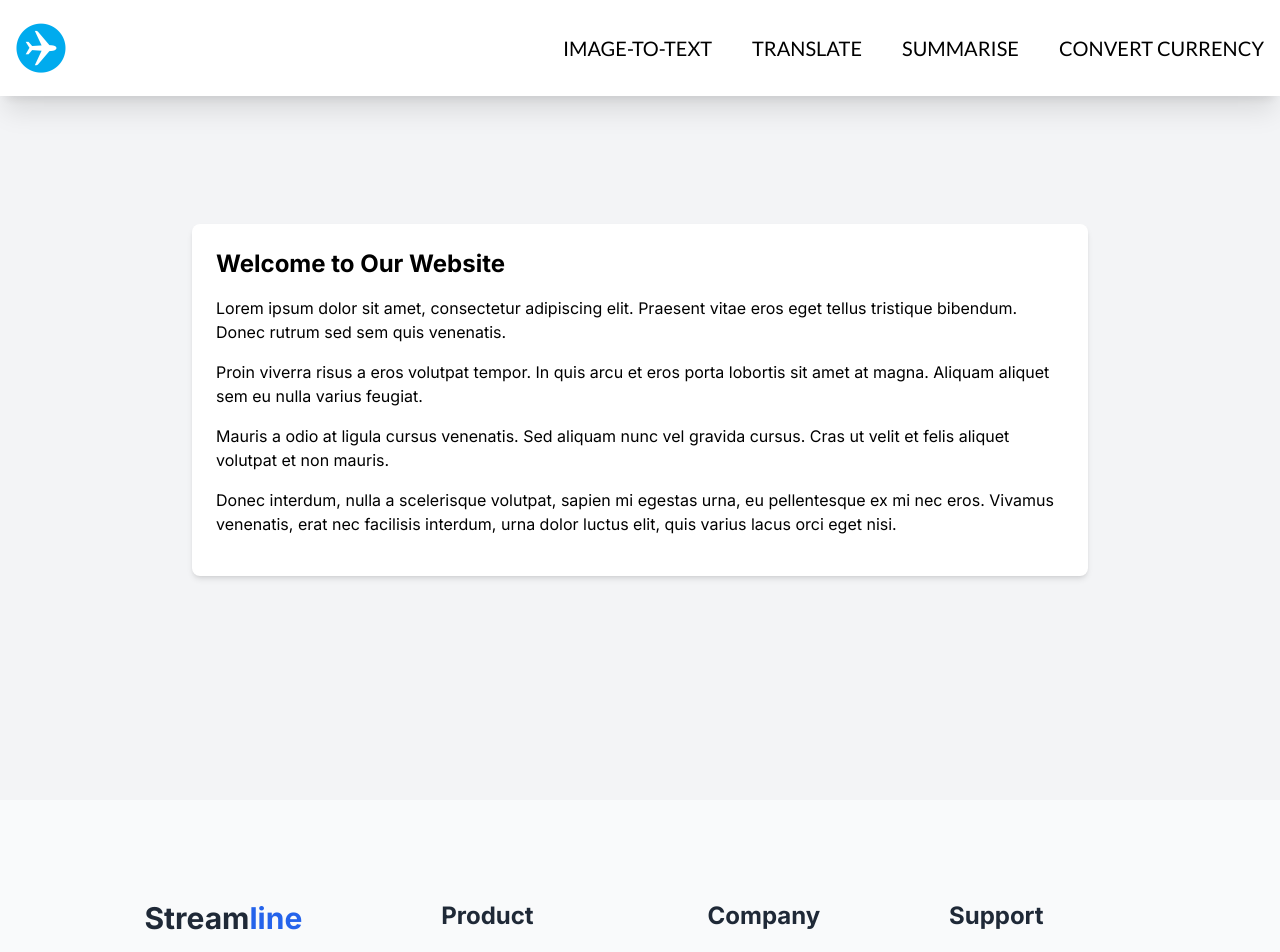
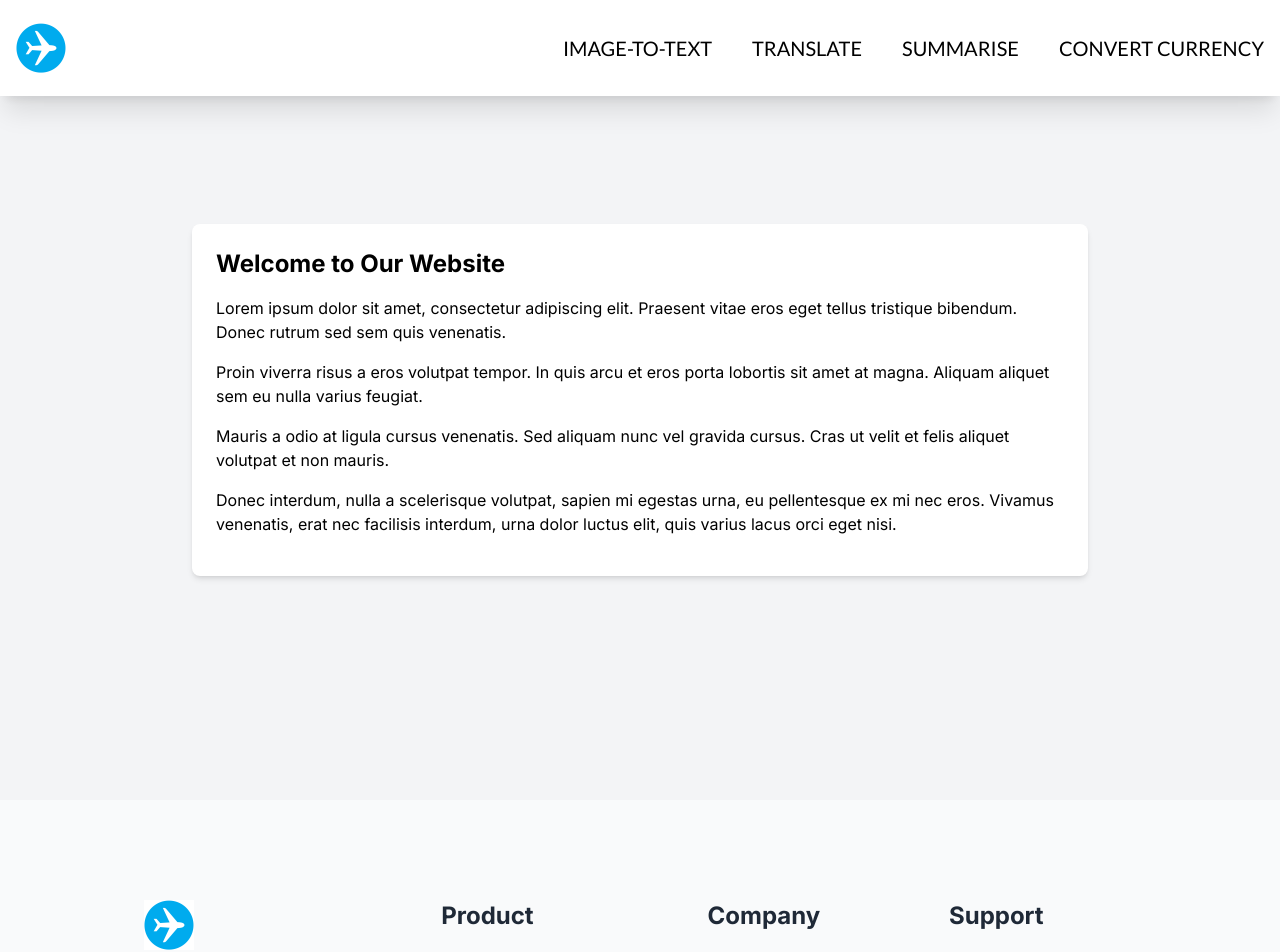
Before and after one commit to louisjoety/travel-toolkit, a Next.js app in the folder frontend/: page / in a window 1280 px wide. Shown: the top 952 px of the page. Built offline with nearby package versions, Linux system fonts and the light colour scheme.

Commit message:
loaded the logo

```diff
--- a/frontend/app/components/Footer.tsx
+++ b/frontend/app/components/Footer.tsx
@@ -3,6 +3,11 @@ import { FaInstagram } from "react-icons/fa";
 import { FaTwitter } from "react-icons/fa";
 import { FaLinkedin } from "react-icons/fa";
 import { FaYoutube } from "react-icons/fa";
+import { useState } from "react";
+import Image from "next/image";
+import Link from "next/link";
+import { Lato } from "@next/font/google";
+import Logo from "./Logo.png";
 
 function Footer() {
   return (
@@ -11,7 +16,16 @@ function Footer() {
 				<div className="p-5 ">
 					<ul>
 						<p className="text-gray-800 font-bold text-3xl pb-6">
-							Stream<span className="text-blue-600">line</span>
+                            <Link href="/">
+                                <Image
+                                    src={Logo}
+                                    alt="Logo"
+                                    width={50}
+                                    height={50}
+                                    className="cursor-pointer"
+                                    priority
+                                />
+                            </Link>
 						</p>
 						<div className="flex gap-6 pb-5">
 							<FaInstagram className="text-2xl cursor-pointer hover:text-yellow-600" />
```
